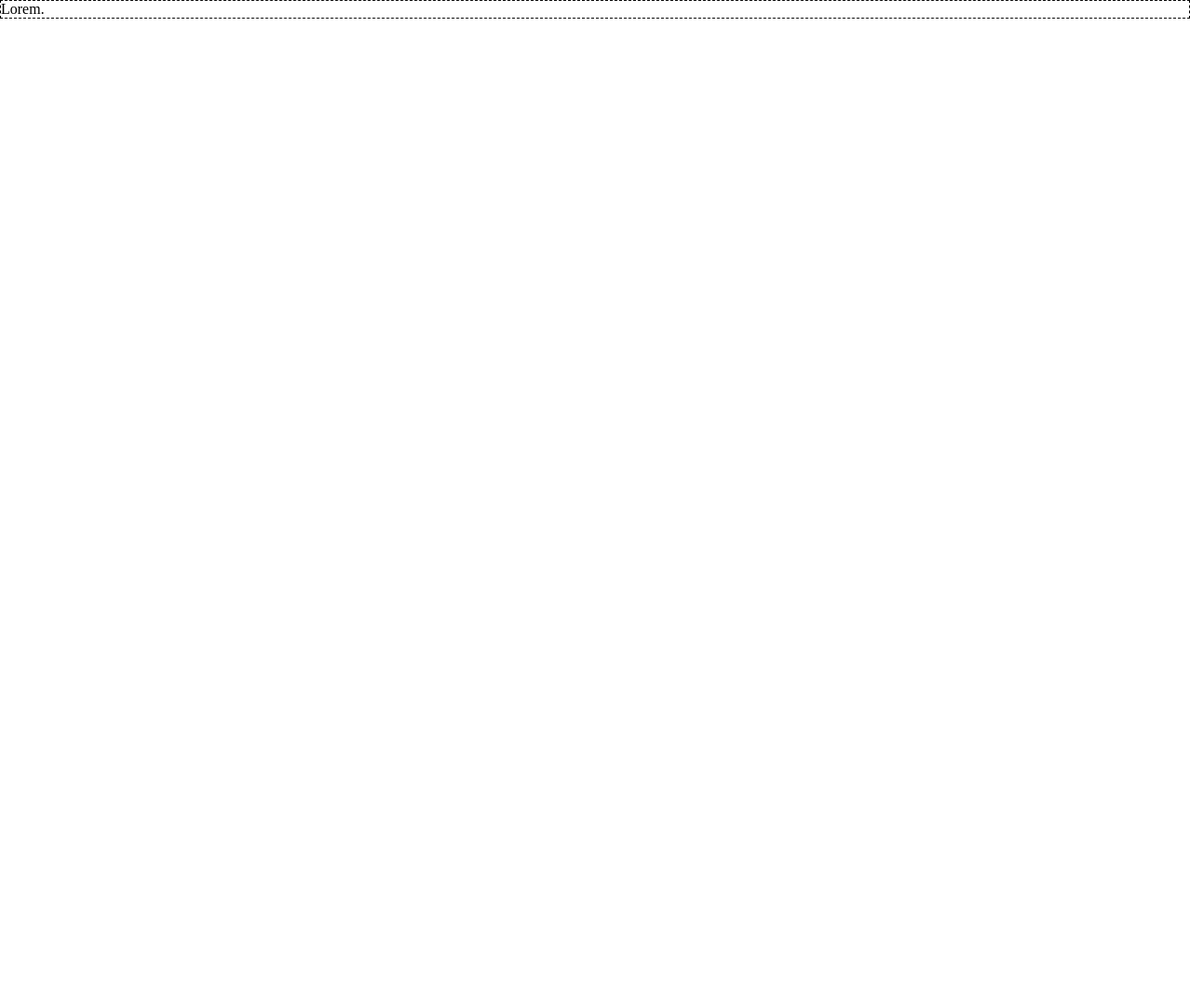
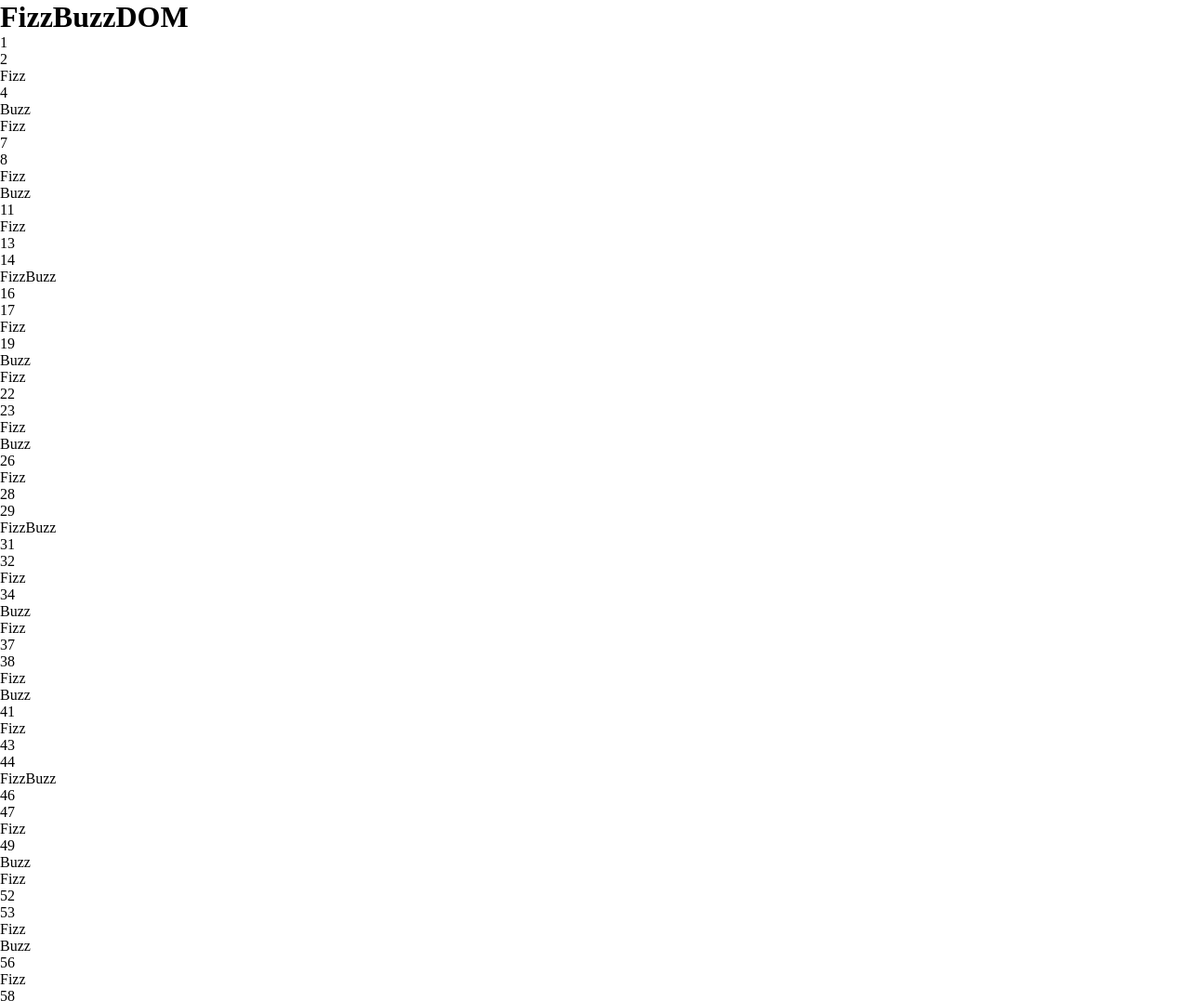
Before and after one commit to MarioBroi/js-fizzbuzz, a plain HTML site: page Bonus 1/index.html in a window 1280 px wide. Shown: the top 1077 px of the page at 93% size. Before the commit the page ends 800 px from the top, so only its background shows below. Drawn offline with Linux system fonts and the light colour scheme.

Commit message:
edit script to print a list in html from js

```diff
--- a/Bonus 1/assets/js/main.js
+++ b/Bonus 1/assets/js/main.js
@@ -1,19 +1,36 @@
 //console.log('Test');
+
+const ulElement = document.querySelector('.list')
+let result;
 
 for (let n = 1; n <= 100; n++) {
     //console.log(n); //generate numbers from 1 to 100
+    /*     const markUpListItem = `<li>${n}</li>`
+        console.log(markUpListItem);
+        ulElement.insertAdjacentHTML('beforeend', markUpListItem) */
 
     if (n % 3 == 0 && n % 5 == 0) {
         console.log('FizzBuzz'); //'FizzBuzz'
+        result = 'FizzBuzz'
+        const markUpListItem = `<li>${result}</li>`
+        ulElement.insertAdjacentHTML('beforeend', markUpListItem)
 
     } else if (n % 3 == 0) {
         console.log('Fizz'); //'Fizz'
+        result = 'Fizz'
+        const markUpListItem = `<li>${result}</li>`
+        ulElement.insertAdjacentHTML('beforeend', markUpListItem)
 
     } else if (n % 5 == 0) {
         console.log('Buzz'); //'Buzz'
+        result = 'Buzz'
+        const markUpListItem = `<li>${result}</li>`
+        ulElement.insertAdjacentHTML('beforeend', markUpListItem)
 
     } else {
         console.log(n); //Number
+        const markUpListItem = `<li>${n}</li>`
+        ulElement.insertAdjacentHTML('beforeend', markUpListItem)
     }
 
 }
--- a/Bonus 1/index.html
+++ b/Bonus 1/index.html
@@ -8,8 +8,20 @@
     <title>FizzBuzz</title>
 </head>
 
-<body class="debug">
-    <div>Lorem.</div>
+<body class="">
+
+    <main class="site-main">
+
+        <div class="container">
+            <h1>FizzBuzzDOM</h1>
+            <ul class="list">
+
+            </ul>
+        </div>
+        <!-- /.container -->
+
+    </main>
+    <!-- /.site-main -->
 
     <script src="./assets/js/main.js"></script>
 </body>
```
